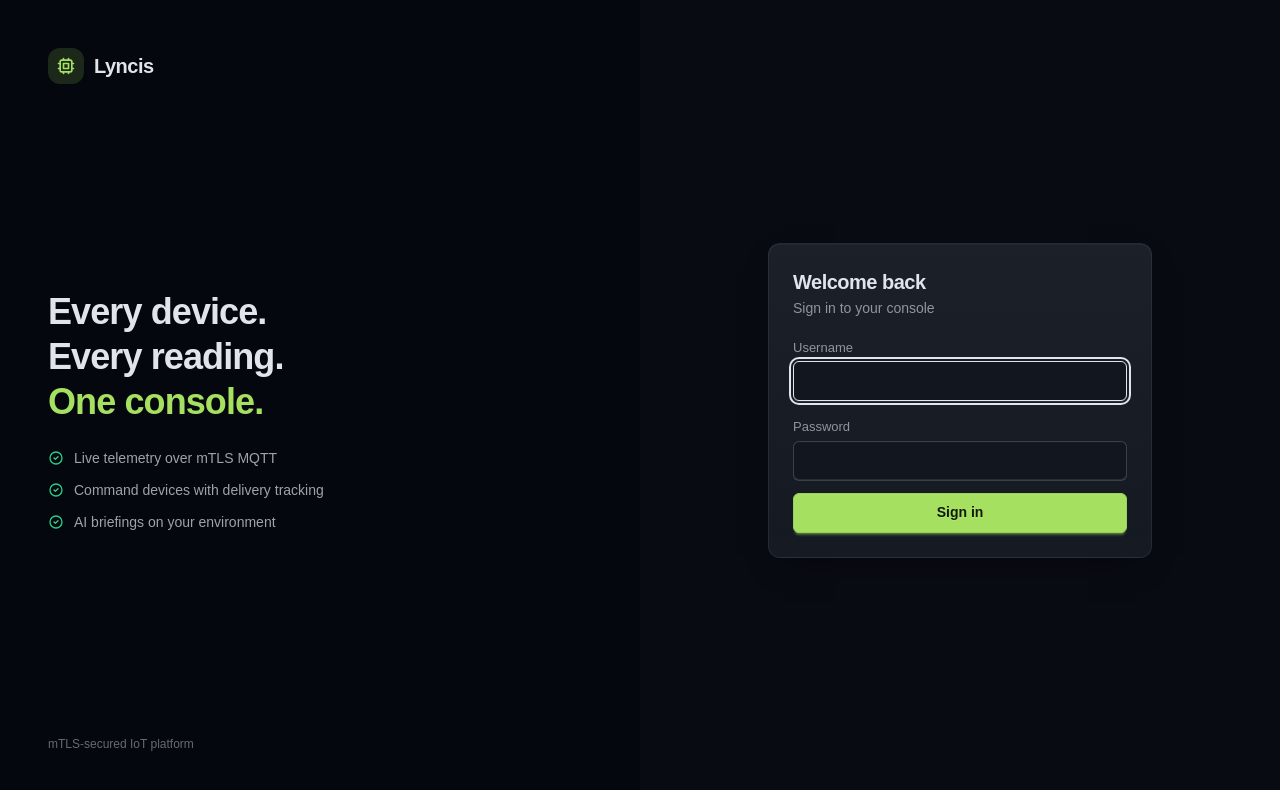
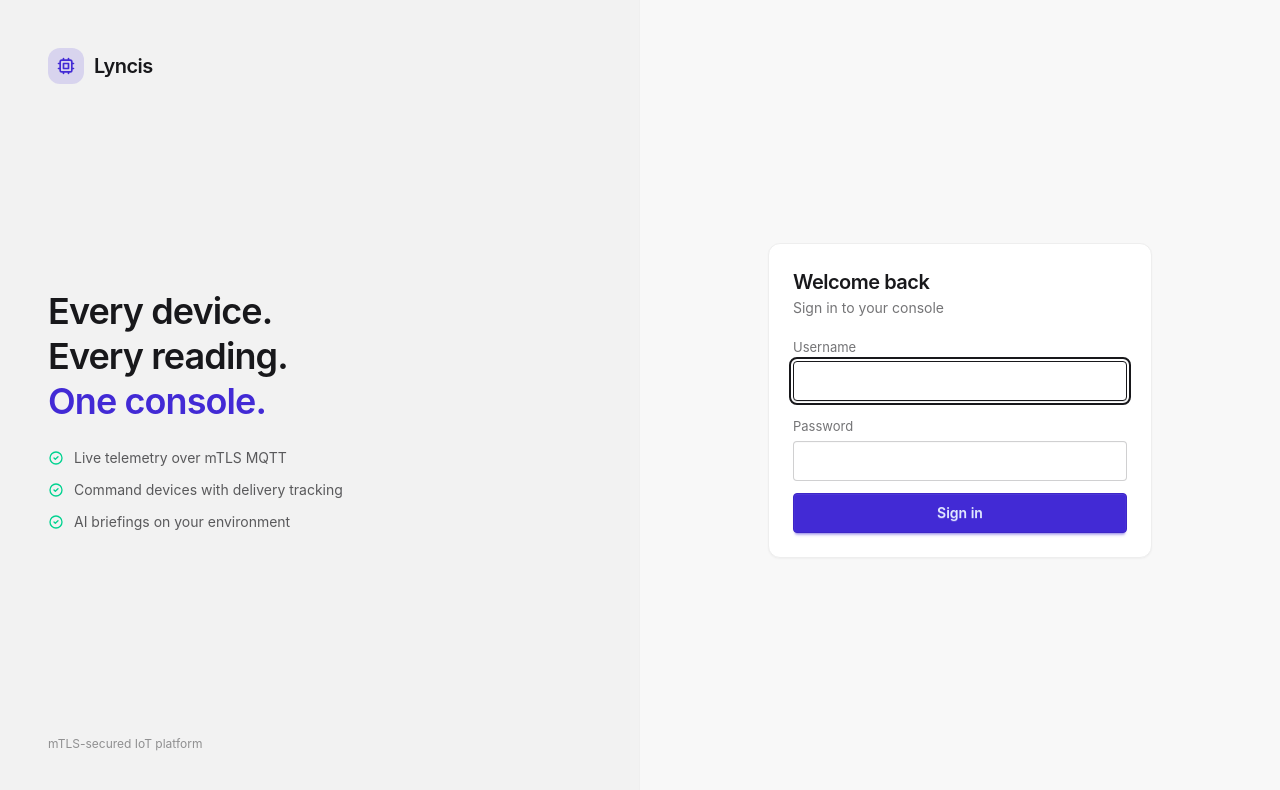
Before and after one commit to ferdzo/iotDashboard, a React (Vite) app in the folder frontend/: page /login in a window 1280 px wide. Shown: the top 790 px of the page. Built offline with nearby package versions, Linux system fonts and the light colour scheme; no server answers.

Commit message:
style(frontend): use daisyUI stock light/dark themes, drop custom design language

```diff
--- a/frontend/index.html
+++ b/frontend/index.html
@@ -1,5 +1,5 @@
 <!doctype html>
-<html lang="en" data-theme="lyncis">
+<html lang="en" data-theme="light">
   <head>
     <meta charset="UTF-8" />
     <!-- <link rel="icon" type="image/svg+xml" href="/vite.svg" /> -->
@@ -10,7 +10,7 @@
       // THEME_STORAGE_KEY + THEMES in frontend/src/hooks/useTheme.ts.
       try {
         var t = localStorage.getItem('iot-dashboard-theme');
-        if (['lyncis', 'lyncis-light'].indexOf(t) < 0) t = 'lyncis';
+        if (['light', 'dark'].indexOf(t) < 0) t = 'light';
         document.documentElement.setAttribute('data-theme', t);
       } catch (e) {}
     </script>
--- a/frontend/package.json
+++ b/frontend/package.json
@@ -10,8 +10,6 @@
     "preview": "vite preview"
   },
   "dependencies": {
-    "@fontsource/ibm-plex-mono": "^5.3.0",
-    "@fontsource/space-grotesk": "^5.3.0",
     "@radix-ui/react-alert-dialog": "^1.1.15",
     "@radix-ui/react-dialog": "^1.1.15",
     "@tailwindcss/vite": "^4.1.17",
--- a/frontend/src/components/AppLayout.tsx
+++ b/frontend/src/components/AppLayout.tsx
@@ -63,9 +63,7 @@ export default function AppLayout() {
 
           <nav className={`${sidebarCollapsed ? 'px-2' : 'px-3'} mt-6`}>
             {!sidebarCollapsed && (
-              <p className="px-3 mb-1.5 font-mono text-[10px] uppercase tracking-[0.18em] text-base-content/40">
-                Monitor
-              </p>
+              <p className="px-3 mb-1.5 text-xs font-medium text-base-content/50">Monitor</p>
             )}
             <ul className="space-y-1">
               {NAV.map((item) => (
--- a/frontend/src/components/ThemeToggle.tsx
+++ b/frontend/src/components/ThemeToggle.tsx
@@ -1,15 +1,15 @@
 import { useTheme } from '../hooks/useTheme'
 import Icon from './Icon'
 
-/** Compact theme toggle: sun/moon swap button cycling the two lyncis themes. */
+/** Compact theme toggle: sun/moon swap between the light and dark themes. */
 export default function ThemeToggle({ className = '' }: { className?: string }) {
   const { theme, setTheme } = useTheme()
-  const dark = theme !== 'lyncis-light'
+  const dark = theme === 'dark'
 
   return (
     <button
       type="button"
-      onClick={() => setTheme(dark ? 'lyncis-light' : 'lyncis')}
+      onClick={() => setTheme(dark ? 'light' : 'dark')}
       className={`btn btn-ghost btn-sm btn-square ${className}`}
       title={dark ? 'Switch to light mode' : 'Switch to dark mode'}
       aria-label={dark ? 'Switch to light mode' : 'Switch to dark mode'}
--- a/frontend/src/hooks/useTheme.ts
+++ b/frontend/src/hooks/useTheme.ts
@@ -3,19 +3,18 @@ import { useCallback, useState } from 'react'
 /**
  * Single source of truth for the dashboard color theme.
  *
- * - Signature themes: lyncis (dark-first default) + lyncis-light.
- * - Applied as `data-theme` on <html> (document.documentElement).
- * - Persisted in localStorage so it survives reload.
- * - Invalid stored/applied values fall back to DEFAULT_THEME (never blank).
+ * Uses daisyUI's stock light/dark themes (enabled in index.css) rather than a
+ * custom palette. Applied as `data-theme` on <html>, persisted in localStorage;
+ * an invalid stored value falls back to DEFAULT_THEME (never blank).
  */
 
 export const THEME_STORAGE_KEY = 'iot-dashboard-theme'
 
-export const THEMES = ['lyncis', 'lyncis-light'] as const
+export const THEMES = ['light', 'dark'] as const
 
 export type ThemeName = (typeof THEMES)[number]
 
-export const DEFAULT_THEME: ThemeName = 'lyncis'
+export const DEFAULT_THEME: ThemeName = 'light'
 
 export function isThemeName(value: unknown): value is ThemeName {
   return (
--- a/frontend/src/index.css
+++ b/frontend/src/index.css
@@ -1,125 +1,6 @@
 @import "tailwindcss";
-@import "@fontsource/space-grotesk/index.css";
-@import "@fontsource/space-grotesk/500.css";
-@import "@fontsource/space-grotesk/700.css";
-@import "@fontsource/ibm-plex-mono/index.css";
-@import "@fontsource/ibm-plex-mono/500.css";
-@import "@fontsource/ibm-plex-mono/600.css";
-@plugin "daisyui";
-
-/* Lyncis signature themes: dark-first ops console + refined light.
- * Dark `lyncis` is the default (prefersdark); `lyncis-light` for light mode.
- * Single emerald accent across both; tabular numerals via .tnum. */
-@plugin "daisyui/theme" {
-  name: "lyncis";
-  default: true;
-  prefersdark: true;
-  color-scheme: "dark";
-  --color-base-100: oklch(0.2 0.02 260);
-  --color-base-200: oklch(0.15 0.015 260);
-  --color-base-300: oklch(0.12 0.015 260);
-  --color-base-content: oklch(0.92 0.01 260);
-  --color-primary: oklch(0.84 0.17 130);
-  --color-primary-content: oklch(0.2 0.04 130);
-  --color-secondary: oklch(0.7 0.12 230);
-  --color-secondary-content: oklch(0.16 0.03 230);
-  --color-accent: oklch(0.78 0.13 85);
-  --color-accent-content: oklch(0.2 0.04 85);
-  --color-neutral: oklch(0.28 0.03 260);
-  --color-neutral-content: oklch(0.93 0.01 260);
-  --color-info: oklch(0.7 0.12 230);
-  --color-info-content: oklch(0.16 0.03 230);
-  --color-success: oklch(0.75 0.16 160);
-  --color-success-content: oklch(0.16 0.03 160);
-  --color-warning: oklch(0.78 0.13 85);
-  --color-warning-content: oklch(0.2 0.04 85);
-  --color-error: oklch(0.64 0.2 25);
-  --color-error-content: oklch(0.95 0.01 25);
-  --radius-box: 0.625rem;
-  --radius-field: 0.375rem;
-  --radius-selector: 0.375rem;
-  --font-sans: "Space Grotesk", ui-sans-serif, system-ui, -apple-system, "Segoe UI", Roboto, sans-serif;
-  --font-mono: "IBM Plex Mono", ui-monospace, SFMono-Regular, Menlo, monospace;
-}
-
-@plugin "daisyui/theme" {
-  name: "lyncis-light";
-  default: false;
-  color-scheme: "light";
-  --color-base-100: oklch(1 0 0);
-  --color-base-200: oklch(0.972 0.004 120);
-  --color-base-300: oklch(0.92 0.006 120);
-  --color-base-content: oklch(0.25 0.02 260);
-  --color-primary: oklch(0.55 0.16 130);
-  --color-primary-content: oklch(0.99 0.01 130);
-  --color-secondary: oklch(0.5 0.13 230);
-  --color-secondary-content: oklch(0.99 0.005 230);
-  --color-accent: oklch(0.62 0.14 70);
-  --color-accent-content: oklch(0.99 0.01 70);
-  --color-neutral: oklch(0.32 0.02 260);
-  --color-neutral-content: oklch(0.98 0.005 260);
-  --color-info: oklch(0.53 0.13 230);
-  --color-info-content: oklch(0.99 0.005 230);
-  --color-success: oklch(0.55 0.15 150);
-  --color-success-content: oklch(0.99 0.005 150);
-  --color-warning: oklch(0.68 0.15 75);
-  --color-warning-content: oklch(0.22 0.04 75);
-  --color-error: oklch(0.55 0.21 25);
-  --color-error-content: oklch(0.99 0.01 25);
-  --radius-box: 0.625rem;
-  --radius-field: 0.375rem;
-  --radius-selector: 0.375rem;
-  --font-sans: "Space Grotesk", ui-sans-serif, system-ui, -apple-system, "Segoe UI", Roboto, sans-serif;
-  --font-mono: "IBM Plex Mono", ui-monospace, SFMono-Regular, Menlo, monospace;
-}
-
-/* Theme-aware surface + backdrop tokens.
- * Panels and the page grid must invert with the theme; hardcoded white-alpha
- * overlays disappear on a light background. */
-[data-theme='lyncis'] {
-  --surface-bg: linear-gradient(to bottom, rgb(255 255 255 / 0.045), rgb(255 255 255 / 0.015));
-  --surface-border: rgb(255 255 255 / 0.07);
-  --surface-shadow: inset 0 1px 0 rgb(255 255 255 / 0.04), 0 12px 32px -16px rgb(0 0 0 / 0.6);
-  --surface-hover: rgb(255 255 255 / 0.04);
-  --grid-line: rgb(255 255 255 / 0.022);
-  --page-glow: rgb(163 230 53 / 0.055);
-}
-
-[data-theme='lyncis-light'] {
-  --surface-bg: linear-gradient(to bottom, rgb(255 255 255 / 0.9), rgb(255 255 255 / 0.55));
-  --surface-border: rgb(0 0 0 / 0.08);
-  --surface-shadow: 0 1px 2px rgb(0 0 0 / 0.04), 0 10px 26px -18px rgb(0 0 0 / 0.22);
-  --surface-hover: rgb(0 0 0 / 0.04);
-  --grid-line: rgb(0 0 0 / 0.028);
-  --page-glow: rgb(101 163 13 / 0.06);
-}
-
-/* Mission-control panel: the one surface primitive used by cards, widgets, tables. */
-.panel {
-  background-color: var(--color-base-100);
-  background-image: var(--surface-bg);
-  border: 1px solid var(--surface-border);
-  box-shadow: var(--surface-shadow);
-}
-
-/* Tabular numerals for telemetry readouts */
-.tnum {
-  font-family: var(--font-mono);
-  font-variant-numeric: tabular-nums;
-}
-
-/* Mission-control backdrop: faint accent glow + hairline grid */
-body {
-  background-color: var(--color-base-200);
-  background-image:
-    radial-gradient(55% 32% at 50% 0%, var(--page-glow), transparent 70%),
-    linear-gradient(var(--grid-line) 1px, transparent 1px),
-    linear-gradient(90deg, var(--grid-line) 1px, transparent 1px);
-  background-size:
-    100% 100%,
-    44px 44px,
-    44px 44px;
-  -webkit-font-smoothing: antialiased;
+@plugin "daisyui" {
+  themes: light --default, dark --prefersdark;
 }
 
 /* Ensure full viewport height */
@@ -130,7 +11,19 @@ body,
   min-height: 100vh;
 }
 
-/* Custom scrollbar styles (theme-aware, not OS-preference based) */
+/* Tabular numerals for numeric readouts (keeps columns aligned) */
+.tnum {
+  font-variant-numeric: tabular-nums;
+}
+
+/* Standard card surface used by widgets, stat cards and page panels. */
+.panel {
+  background-color: var(--color-base-100);
+  border: 1px solid var(--color-base-300);
+  box-shadow: 0 1px 2px rgb(0 0 0 / 0.04);
+}
+
+/* Custom scrollbar styles */
 ::-webkit-scrollbar {
   width: 8px;
   height: 8px;
@@ -149,7 +42,7 @@ body,
   background: color-mix(in oklch, var(--color-base-content) 34%, transparent);
 }
 
-/* Transitions only — no translate-on-hover (panels stay put) */
+/* Transitions only — no translate-on-hover */
 .btn {
   transition: background-color 0.15s ease-in-out, border-color 0.15s ease-in-out, color 0.15s ease-in-out;
 }
```
Also changed, not shown: frontend/src/components/ui/WidgetCard.tsx (+4 -6 lines), 1 other file (tests, documents, lock files or other folders).
